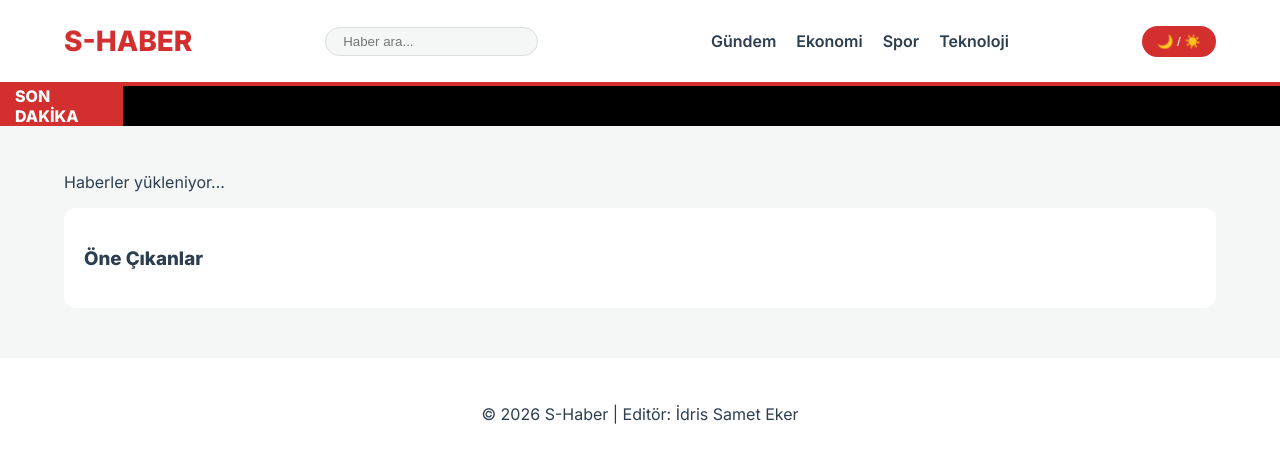
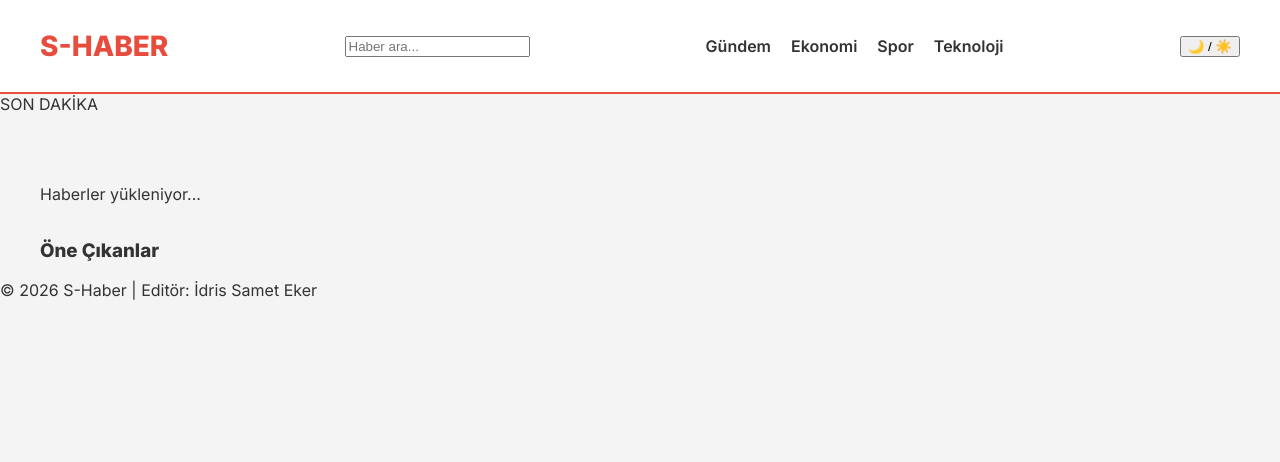
Before and after one commit to susrybla-lab/s-haber, a plain HTML site: page index.html in a window 1280 px wide. Drawn offline with nearby package versions, Linux system fonts and the light colour scheme; no server answers.

Commit message:
style.css

```diff
--- a/style.css
+++ b/style.css
@@ -1,75 +1,38 @@
 :root {
-    --bg-color: #f4f7f6;
-    --text-color: #2c3e50;
-    --header-bg: #ffffff;
-    --accent: #d32f2f;
-    --card-bg: #ffffff;
+    --bg: #f4f4f4;
+    --text: #333;
+    --header-bg: #fff;
+    --accent: #e74c3c;
 }
 
 .dark-theme {
-    --bg-color: #121212;
-    --text-color: #e0e0e0;
-    --header-bg: #1f1f1f;
-    --card-bg: #2a2a2a;
+    --bg: #1a1a1a;
+    --text: #f4f4f4;
+    --header-bg: #2d2d2d;
 }
 
-body {
-    background-color: var(--bg-color);
-    color: var(--text-color);
-    font-family: 'Inter', sans-serif;
-    margin: 0;
-    transition: 0.3s;
+body { font-family: 'Inter', sans-serif; background: var(--bg); color: var(--text); margin: 0; transition: 0.3s; }
+.container { max-width: 1200px; margin: 0 auto; padding: 0 20px; }
+
+header { background: var(--header-bg); padding: 20px 0; border-bottom: 2px solid var(--accent); position: sticky; top: 0; z-index: 100; }
+.header-content { display: flex; justify-content: space-between; align-items: center; flex-wrap: wrap; }
+
+.logo { font-size: 28px; font-weight: 800; color: var(--accent); cursor: pointer; }
+
+nav ul { display: flex; list-style: none; gap: 20px; padding: 0; }
+nav a { text-decoration: none; color: var(--text); font-weight: 600; }
+
+.news-grid { display: grid; grid-template-columns: repeat(auto-fill, minmax(300px, 1fr)); gap: 25px; margin-top: 30px; }
+.card { background: var(--header-bg); border-radius: 12px; overflow: hidden; box-shadow: 0 4px 15px rgba(0,0,0,0.1); transition: 0.3s; }
+.card img { width: 100%; height: 200px; object-fit: cover; }
+.card-body { padding: 15px; }
+
+/* MOBİL GÖRÜNÜM (KRİTİK) */
+@media (max-width: 768px) {
+    .header-content { flex-direction: column; gap: 15px; text-align: center; }
+    nav ul { gap: 10px; font-size: 14px; }
+    .news-grid { grid-template-columns: 1fr; }
+    .sidebar { display: none; } /* Mobilde sidebar'ı gizle ki yer kalsın */
 }
 
-.container { width: 90%; max-width: 1200px; margin: auto; }
-
-/* Header & Search */
-header {
-    background: var(--header-bg);
-    padding: 15px 0;
-    border-bottom: 4px solid var(--accent);
-    position: sticky; top: 0; z-index: 1000;
-}
-.header-content { display: flex; justify-content: space-between; align-items: center; }
-.logo { font-size: 28px; font-weight: 800; color: var(--accent); cursor: pointer; }
-
-.search-bar {
-    display: flex; background: var(--bg-color);
-    border: 1px solid #ddd; border-radius: 20px; padding: 5px 15px;
-}
-.search-bar input { border: none; background: transparent; color: var(--text-color); outline: none; }
-.search-bar button { background: transparent; border: none; cursor: pointer; }
-
-nav ul { list-style: none; display: flex; gap: 20px; }
-nav a { text-decoration: none; color: var(--text-color); font-weight: 600; }
-
-#theme-toggle { background: var(--accent); color: white; border: none; padding: 8px 15px; border-radius: 20px; cursor: pointer; }
-
-/* Slider & Sidebar */
-.headline { display: flex; gap: 20px; margin: 30px 0; }
-.slider-container { position: relative; flex: 3; height: 450px; border-radius: 12px; overflow: hidden; }
-.slide { display: none; height: 100%; }
-.slide.active { display: block; }
-.slide img { width: 100%; height: 100%; object-fit: cover; }
-.slide-content { position: absolute; bottom: 0; background: linear-gradient(transparent, rgba(0,0,0,0.9)); color: white; padding: 30px; width: 100%; }
-
-.sidebar { flex: 1; background: var(--card-bg); padding: 20px; border-radius: 12px; }
-.top-list { list-style: none; padding: 0; }
-.top-list a { text-decoration: none; color: var(--text-color); display: flex; gap: 10px; margin-bottom: 15px; transition: 0.2s; }
-.top-list a:hover { color: var(--accent); transform: translateX(5px); }
-.number { background: var(--accent); color: white; padding: 2px 8px; border-radius: 4px; font-weight: bold; }
-
-/* News Detail */
-.article-container { max-width: 800px; background: var(--card-bg); padding: 40px; border-radius: 12px; margin-top: 30px; }
-.featured-image { width: 100%; border-radius: 8px; margin: 20px 0; }
-.article-content { line-height: 1.8; font-size: 18px; }
-blockquote { border-left: 5px solid var(--accent); padding-left: 20px; font-style: italic; font-size: 22px; margin: 20px 0; }
-
-/* Footer & Other */
-.ticker-container { background: #000; color: #fff; display: flex; align-items: center; height: 40px; }
-.ticker-label { background: var(--accent); padding: 0 15px; font-weight: bold; height: 100%; display: flex; align-items: center; }
-.news-grid { display: grid; grid-template-columns: repeat(auto-fit, minmax(300px, 1fr)); gap: 20px; margin-top: 30px; }
-.card { background: var(--card-bg); border-radius: 12px; overflow: hidden; cursor: pointer; box-shadow: 0 4px 10px rgba(0,0,0,0.1); }
-.card img { width: 100%; height: 200px; object-fit: cover; }
-.card-body { padding: 15px; }
-footer { text-align: center; padding: 30px; margin-top: 50px; background: var(--header-bg); }
+.btn-read { background: var(--accent); color: #fff; padding: 8px 15px; border-radius: 5px; text-decoration: none; display: inline-block; margin-top: 10px; border: none; cursor: pointer; }
```
